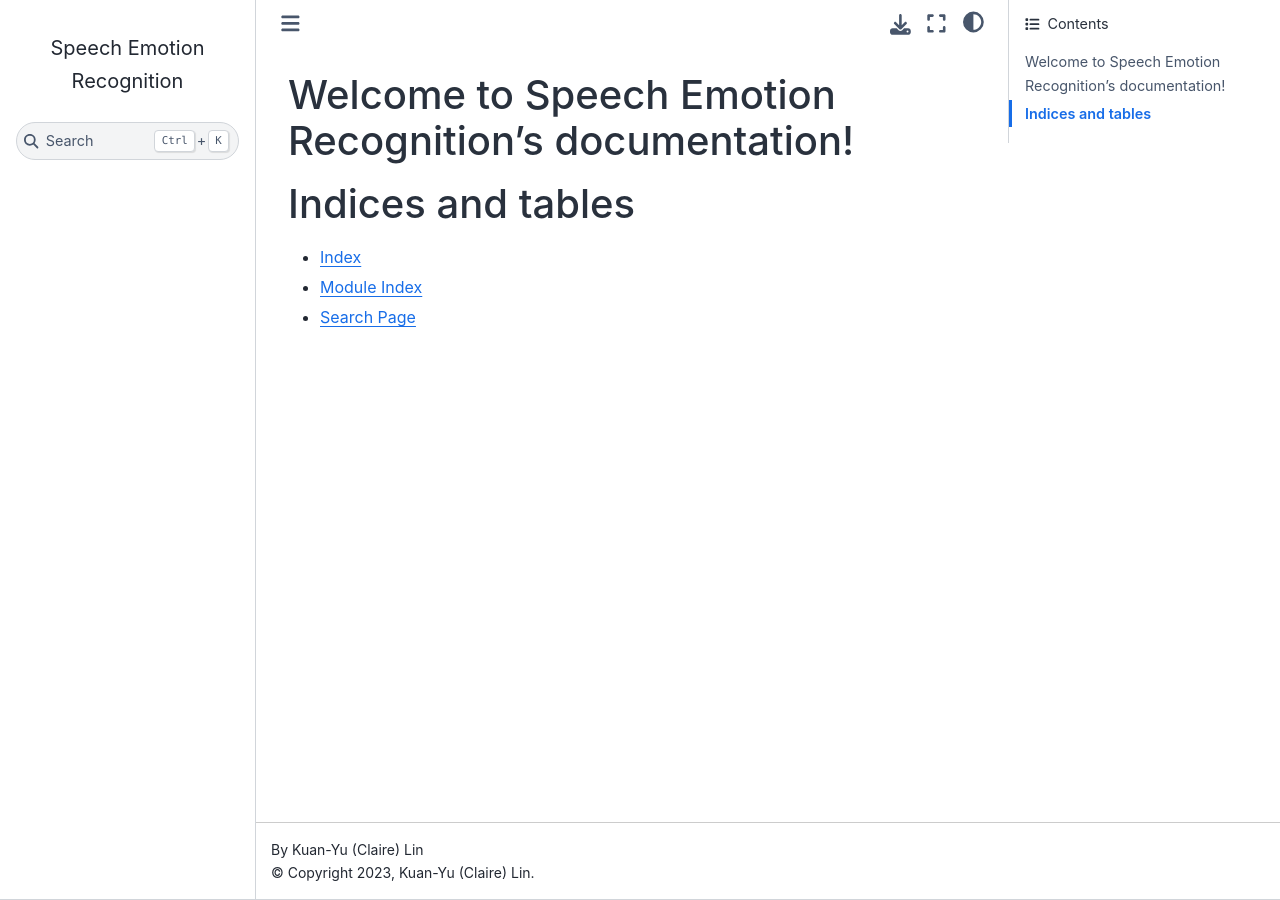
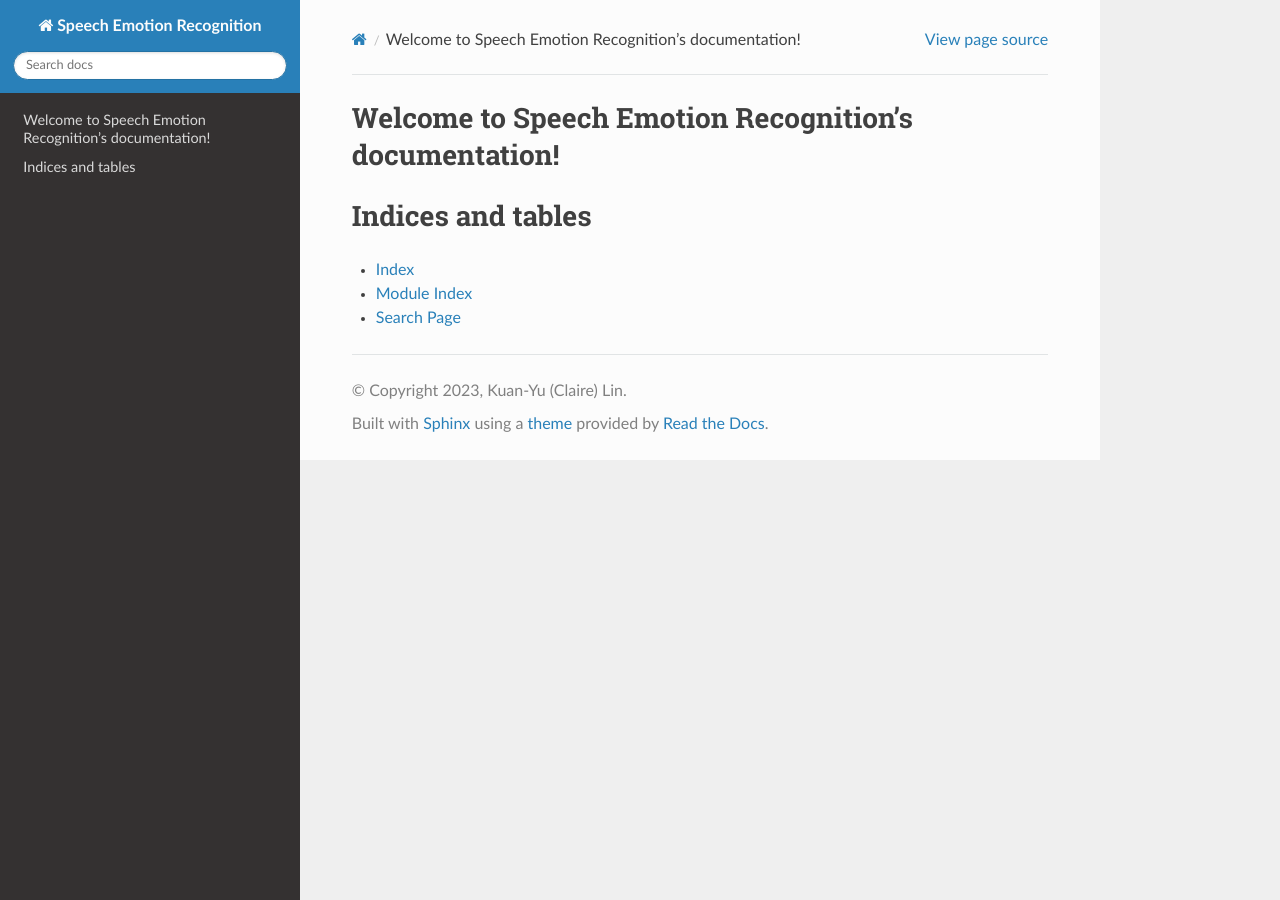
Before and after one commit to kuan-yu-lin/Speech-Emotion-Recognition, a Sphinx documentation site: the page built from docs/index.rst, in a window 1280 px wide. Built offline with Sphinx 7.4.7 and the Read the Docs theme 2.0.0, drawn with Linux system fonts in a browser that asks for light colours; some of the changed lines change nothing that is shown.

Commit message:
Update conf.py

```diff
--- a/docs/conf.py
+++ b/docs/conf.py
@@ -14,35 +14,15 @@ release = '15-03-2023'
 # -- General configuration ---------------------------------------------------
 # https://www.sphinx-doc.org/en/master/usage/configuration.html#general-configuration
 
-extensions = [
-    'sphinx_book_theme',
-    "ablog",
-    "myst_nb",
-    "numpydoc",
-    "sphinx.ext.autodoc",
-    "sphinx.ext.intersphinx",
-    "sphinx.ext.viewcode",
-    "sphinxcontrib.youtube",
-    "sphinx_copybutton",
-    "sphinx_design",
-    "sphinx_examples",
-    "sphinx_tabs.tabs",
-    "sphinx_thebe",
-    "sphinx_togglebutton",
-    "sphinxcontrib.bibtex",
-    "sphinxext.opengraph",
-    # For the kitchen sink
-    "sphinx.ext.todo",
-]
+extensions = []
 
 templates_path = ['_templates']
-exclude_patterns = ["_build", "Thumbs.db", ".DS_Store"]
+exclude_patterns = []
 
 
 
 # -- Options for HTML output -------------------------------------------------
 # https://www.sphinx-doc.org/en/master/usage/configuration.html#options-for-html-output
 
-html_theme = 'sphinx_book_theme'
-html_title = "Speech Emotion Recognition"
+html_theme = 'sphinx_rtd_theme'
 html_static_path = ['_static']
```
